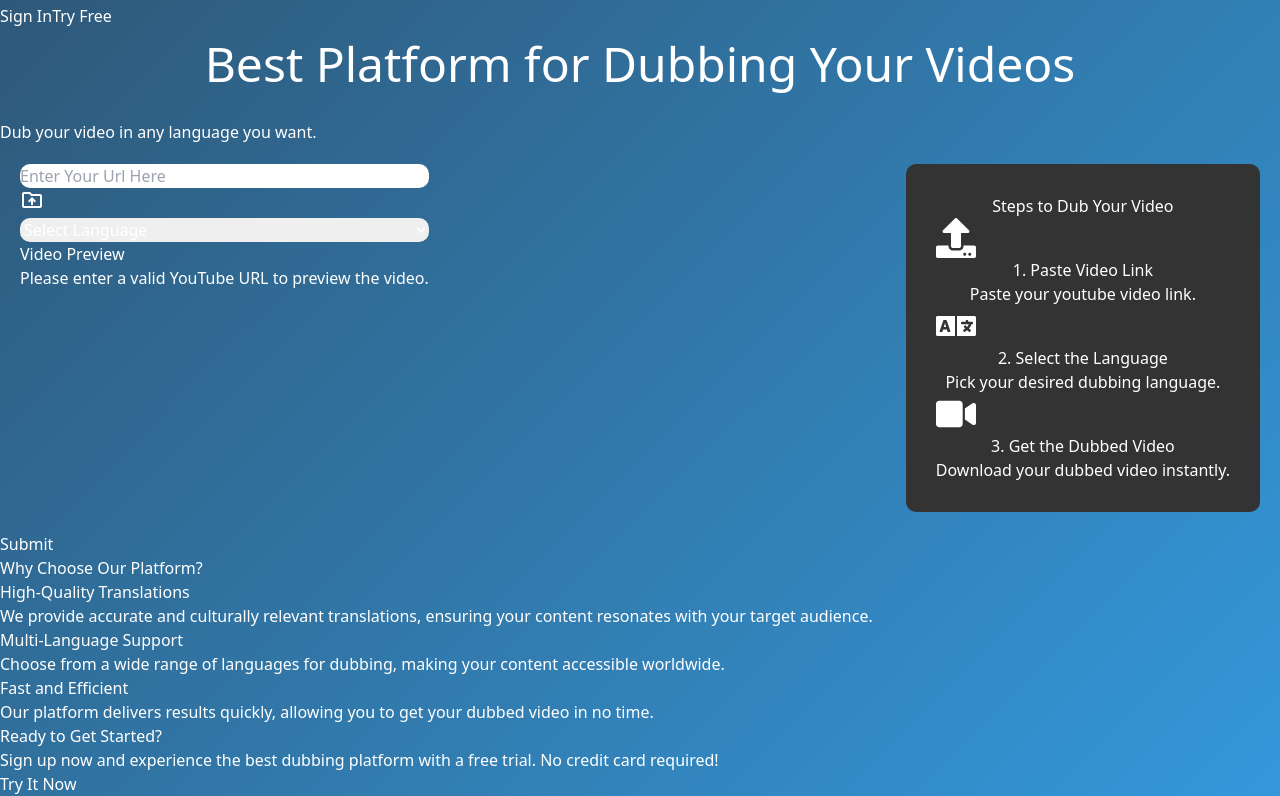
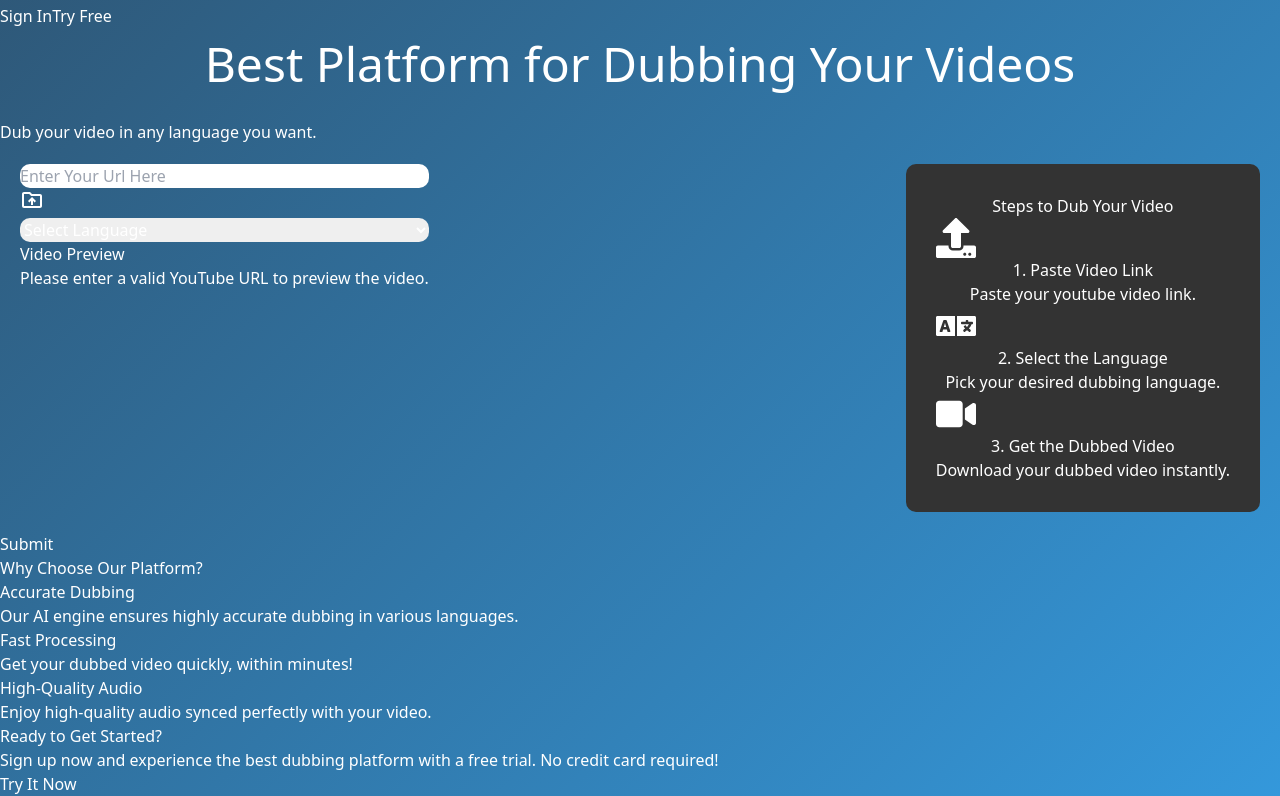
Before and after one commit to owais012/AI-Based_Synchronised-Video_Dubbing, a React (Vite) app in the folder frontend/: page / in a window 1280 px wide. Shown: the part 862-1658 px from the top of the page. Built offline with nearby package versions, Linux system fonts and the light colour scheme.

Commit message:
modified frontend

```diff
--- a/frontend/package.json
+++ b/frontend/package.json
@@ -11,9 +11,9 @@
   },
   "dependencies": {
     "@react-oauth/google": "^0.12.1",
+    "query-string": "^9.1.1",
     "react": "^18.3.1",
     "react-dom": "^18.3.1",
-    "react-google-login": "^5.2.2",
     "react-icons": "^5.3.0",
     "react-router-dom": "^6.28.0"
   },
--- a/frontend/src/components/Home.jsx
+++ b/frontend/src/components/Home.jsx
@@ -1,4 +1,4 @@
-import { Link, useLocation, useNavigate } from "react-router-dom";
+import { Link, useLocation } from "react-router-dom";
 import { useState, useEffect } from "react";
 import { MdOutlineDriveFolderUpload } from "react-icons/md";
 import { FaUpload, FaLanguage, FaVideo } from "react-icons/fa";
@@ -12,7 +12,6 @@ function Hero() {
   const queryParams = new URLSearchParams(location.search);
   const language = queryParams.get("language");
 
-
   // Extract language from query params
   useEffect(() => {
     const { lang } = queryString.parse(location.search);
@@ -20,6 +19,13 @@ function Hero() {
       setLanguage(lang);
     }
   }, [location.search]);
+
+  // Function to extract the YouTube video ID
+  const extractVideoId = (url) => {
+    const regex = /(?:https?:\/\/)?(?:www\.)?(?:youtube\.com\/(?:[^/]+\/\S+\/|(?:v|e(?:mbed)?)\/|\S*?[?&]v=)|youtu\.be\/)([a-zA-Z0-9_-]{11})/;
+    const match = url.match(regex);
+    return match ? match[1] : null;
+  };
 
   const handleSubmit = async () => {
     if (url && language) {
@@ -79,7 +85,6 @@ function Hero() {
   };
 
   return (
-
     <div className="w-screen min-h-screen bg-black text-white overflow-x-hidden">
       {/* Hero Section */}
       <div className="hero_text w-full py-14 px-6 lg:px-[12%]">
@@ -184,22 +189,16 @@ function Hero() {
         </h3>
         <div className="features_grid grid grid-cols-1 md:grid-cols-3 gap-10 max-w-6xl mx-auto">
           <div className="feature_box bg-gray-800 p-10 rounded-3xl text-center">
-            <h4 className="font-bold text-xl lg:text-2xl mb-6">High-Quality Translations</h4>
-            <p className="text-lg">
-              We provide accurate and culturally relevant translations, ensuring your content resonates with your target audience.
-            </p>
+            <h4 className="font-bold text-xl lg:text-2xl text-white mb-4">Accurate Dubbing</h4>
+            <p className="text-white">Our AI engine ensures highly accurate dubbing in various languages.</p>
           </div>
           <div className="feature_box bg-gray-800 p-10 rounded-3xl text-center">
-            <h4 className="font-bold text-xl lg:text-2xl mb-6">Multi-Language Support</h4>
-            <p className="text-lg">
-              Choose from a wide range of languages for dubbing, making your content accessible worldwide.
-            </p>
+            <h4 className="font-bold text-xl lg:text-2xl text-white mb-4">Fast Processing</h4>
+            <p className="text-white">Get your dubbed video quickly, within minutes!</p>
           </div>
           <div className="feature_box bg-gray-800 p-10 rounded-3xl text-center">
-            <h4 className="font-bold text-xl lg:text-2xl mb-6">Fast and Efficient</h4>
-            <p className="text-lg">
-              Our platform delivers results quickly, allowing you to get your dubbed video in no time.
-            </p>
+            <h4 className="font-bold text-xl lg:text-2xl text-white mb-4">High-Quality Audio</h4>
+            <p className="text-white">Enjoy high-quality audio synced perfectly with your video.</p>
           </div>
         </div>
       </div>
@@ -222,7 +221,6 @@ function Hero() {
       </div>
       </div>
       </div>
-
   );
 }
 
--- a/frontend/src/components/SignIn.jsx
+++ b/frontend/src/components/SignIn.jsx
@@ -1,32 +1,33 @@
 import React, { useState } from 'react';
-import { GoogleLogin } from 'react-google-login';
+import { GoogleLogin, GoogleOAuthProvider } from '@react-oauth/google';
 
 function Auth() {
   const [email, setEmail] = useState('');
   const [password, setPassword] = useState('');
   const [confirmPassword, setConfirmPassword] = useState('');
-  const [isSignUp, setIsSignUp] = useState(false); // Toggle between Sign-In and Sign-Up
+  const [isSignUp, setIsSignUp] = useState(false);
 
   const handleSubmit = (e) => {
     e.preventDefault();
     if (isSignUp && password !== confirmPassword) {
       alert('Passwords do not match!');
     } else {
-      // Handle Sign-In or Sign-Up logic here
       alert(isSignUp ? 'Sign-Up Successful' : 'Sign-In Successful');
     }
   };
 
-  const handleGoogleSignIn = (response) => {
-    console.log('Google login response:', response);
-    // Handle Google Sign-In
-    // You can send the response.tokenId to the backend to authenticate the user
+  const handleGoogleSignIn = (credentialResponse) => {
+    console.log('Google login response:', credentialResponse);
+    // You can send `credentialResponse.credential` to the backend for verification
   };
 
   return (
+    <GoogleOAuthProvider clientId="YOUR_GOOGLE_CLIENT_ID">
       <div className="flex items-center justify-center min-h-screen bg-black">
         <div className="bg-[#1c1c1c] p-8 rounded-xl shadow-lg w-full max-w-md">
-        <h1 className="text-3xl font-semibold text-gray-100 mb-6 text-center">{isSignUp ? 'Sign Up' : 'Sign In'}</h1>
+          <h1 className="text-3xl font-semibold text-gray-100 mb-6 text-center">
+            {isSignUp ? 'Sign Up' : 'Sign In'}
+          </h1>
 
           <form onSubmit={handleSubmit}>
             <div className="mb-4">
@@ -80,30 +81,55 @@ function Auth() {
               {isSignUp ? (
                 <>
                   <span>Already have an account?</span>
-                <button onClick={() => setIsSignUp(false)} className="text-blue-500 hover:underline">Sign In</button>
+                  <button
+                    type="button"
+                    onClick={() => setIsSignUp(false)}
+                    className="text-blue-500 hover:underline"
+                  >
+                    Sign In
+                  </button>
                 </>
               ) : (
                 <>
                   <span>Don't have an account?</span>
-                <button onClick={() => setIsSignUp(true)} className="text-blue-500 hover:underline">Sign Up</button>
+                  <button
+                    type="button"
+                    onClick={() => setIsSignUp(true)}
+                    className="text-blue-500 hover:underline"
+                  >
+                    Sign Up
+                  </button>
                 </>
               )}
             </div>
           </form>
 
           {/* Google Sign-In Button */}
-        <div className="flex justify-center items-center mt-4">
+          <div className="flex justify-center items-center mt-4 w-full">
             <GoogleLogin
-            clientId="YOUR_GOOGLE_CLIENT_ID" // Replace with your Google Client ID
-            buttonText="Sign in with Google"
               onSuccess={handleGoogleSignIn}
-            onFailure={handleGoogleSignIn}
+              onError={() => console.log('Login Failed')}
               cookiePolicy={'single_host_origin'}
-            className="w-full p-3 flex items-center justify-center gap-3 bg-red-500 text-white rounded-lg hover:bg-red-600 transition duration-300"
+              render={(renderProps) => (
+                <button
+                  {...renderProps}
+                  className="w-full p-3 bg-gray-800 text-gray-100 border border-gray-700 hover:bg-gray-700 transition duration-300 rounded-lg"
+                  style={{
+                    height: '48px', // Matching the height of the input fields
+                    display: 'flex',
+                    justifyContent: 'center',
+                    alignItems: 'center',
+                    gap: '10px',
+                  }}
+                >
+                  <span>Sign in with Google</span>
+                </button>
+              )}
             />
           </div>
         </div>
       </div>
+    </GoogleOAuthProvider>
   );
 }
 
```
Also changed, not shown: 1 other file (tests, documents, lock files or other folders). Lines whose indentation alone changed are shown as unchanged.
